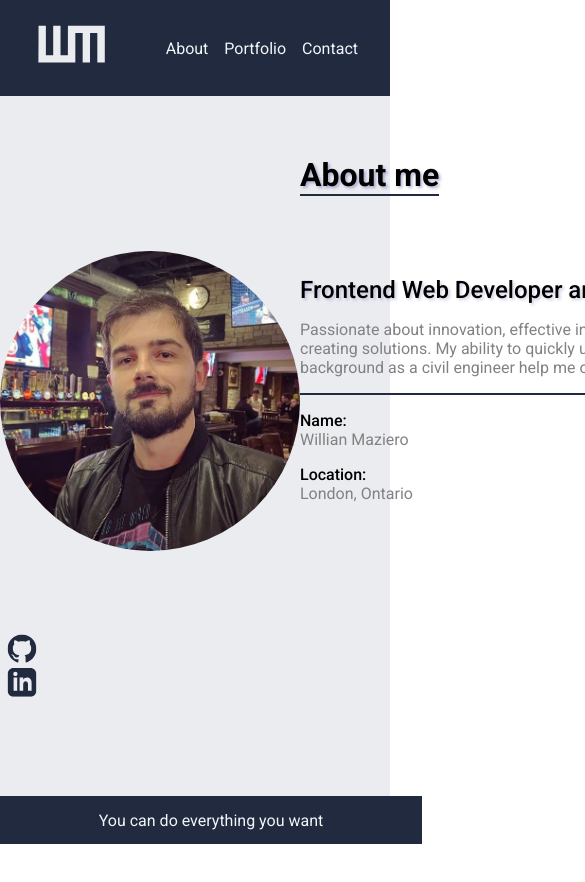
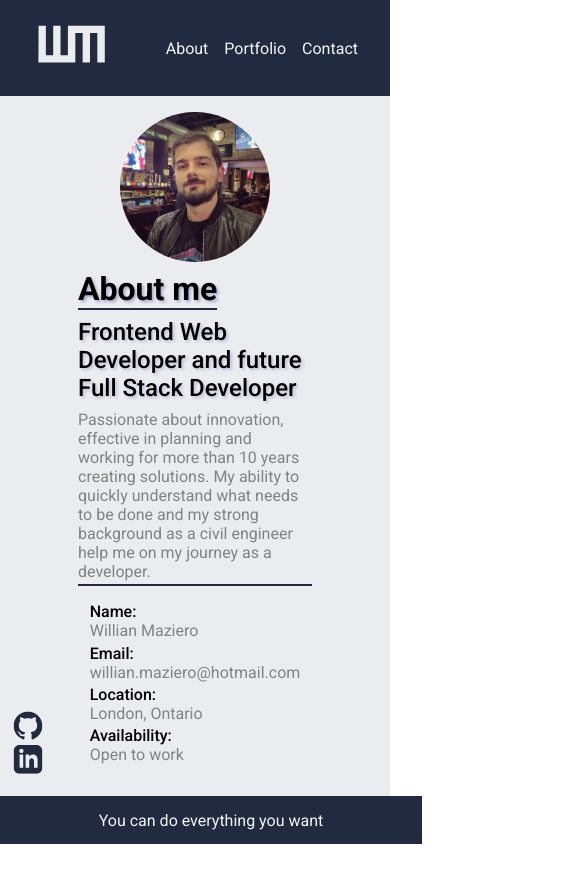
Before and after one commit to oMazzi/willianmaziero, a React (Create React App) app: page /about in a window 390 px wide. Shown: the top 882 px of the page, 585 px wide, since content can reach past the window. Before the commit the page ends 844 px from the top, so only its background shows below. Built offline with nearby package versions, Linux system fonts and the light colour scheme.

Commit message:
responsive

```diff
--- a/src/App.js
+++ b/src/App.js
@@ -14,7 +14,7 @@ const App = () => {
     <div className={styles.app}>
       <BrowserRouter>
         <Header />
-        <Buttons />
+        <Buttons className={styles.buttons} />
         <Routes>
           <Route path="/willianmaziero/" element={<Home />} />
           <Route path="/about" element={<About />} />
--- a/src/components/About.js
+++ b/src/components/About.js
@@ -4,7 +4,6 @@ import avatar from '../assets/profile.png';
 
 const About = () => {
   return (
-    <>
     <section className={styles.container}>
       <section className={styles.avatar}>
         <img src={avatar} alt="Profile" />
@@ -18,8 +17,8 @@ const About = () => {
           <p>
             Passionate about innovation, effective in planning and working for
             more than 10 years creating solutions. My ability to quickly
-              understand what needs to be done and my strong background as a
-              civil engineer help me on my journey as a developer.
+            understand what needs to be done and my strong background as a civil
+            engineer help me on my journey as a developer.
           </p>
         </div>
         <section className={styles.info}>
@@ -42,7 +41,6 @@ const About = () => {
         </section>
       </section>
     </section>
-    </>
   );
 };
 
--- a/src/components/About.module.css
+++ b/src/components/About.module.css
@@ -2,7 +2,7 @@
   display: grid;
   grid-template-columns: 1fr 2fr;
   align-items: center;
-  height: 610px;
+  height: 80vh;
 }
 
 .container svg {
@@ -11,7 +11,7 @@
 
 .about {
   padding-bottom: 8rem;
-  width: 650px;
+  width: 60vw;
 }
 
 .mainContent {
@@ -60,3 +60,37 @@
   width: 300px;
   border-radius: 50%;
 }
+
+
+@media (max-width: 480px) {
+  .container {
+    grid-template-columns: 1fr;
+    justify-items: center;
+    width: 100vw;
+    margin-top: 1rem;
+  }
+  .avatar img {
+    width: 150px;
+    border-radius: 50%;
+  }
+  .about {
+    display: grid;
+    grid-template-columns: 1fr;
+    justify-items: center;
+    font-size: 1rem;
+  }
+  .title{
+    margin-top: .5rem;
+  }
+  .titleSecond {
+    margin: .5rem 0 .5rem 0;
+  }
+  .info {
+    display: grid;
+    grid-template-columns: 1fr;
+  }
+  .about div p {
+    color: #828282;
+    margin-bottom: .2rem;
+  }
+  }
--- a/src/components/Buttons.module.css
+++ b/src/components/Buttons.module.css
@@ -1,11 +1,12 @@
 .container {
   display: flex;
+  align-items: end;
   flex-direction: column;
   width: fit-content;
   scale: 1.2;
+  margin-left: 1rem;
   position: absolute;
-  top: 640px;
-  left: 10px;
+  top: 85vh;
   z-index: 1000;
 }
 
--- a/src/components/Contact.js
+++ b/src/components/Contact.js
@@ -28,7 +28,7 @@ const Contact = () => {
   };
 
   return (
-    <section>
+    <section className={styles.grid}>
       <div className={styles.title}>
         <h1>Contact</h1>
       </div>
@@ -78,7 +78,7 @@ const Contact = () => {
             <button type="submit">Send Message</button>
           </div>
         </form>
-        <div>
+        <div className={styles.containerContactMain}>
           <div className={styles.contactMain}>
             <h3 className={styles.titleContact}>Contact Information</h3>
             <p>We can work and build amazing things together</p>
--- a/src/components/Contact.module.css
+++ b/src/components/Contact.module.css
@@ -81,7 +81,7 @@ p {
   width:100%;
   padding:8px 0 5px 0;
   font-size:16px;
-  color:#212A3E;
+  color: #212A3E;
 }
 
 .inputContainer textarea:focus {
@@ -131,3 +131,53 @@ p {
   margin-top: 1rem;
   margin-bottom: 3rem;
 }
+
+@media (max-width: 480px) {
+  .grid {
+    display: grid;
+    grid-template-columns: 1fr;
+    width: 100vw;
+    height: auto;
+    overflow: hidden;
+  }
+  .title {
+    width: 100vw;
+    margin-top: .75rem;
+  }
+  .title h1 {
+    font-size: 1.25rem;
+  }
+  .container {
+    grid-template-columns: 1fr;
+    width: 100%;
+  }
+  .form {
+   display: flex;
+   flex-wrap: wrap;
+   width: 100%;
+  }
+  .form h3{
+    width: 100vw;
+    padding-top: 1rem;
+    padding-bottom: 1rem;
+  }
+  .form div {
+    width: 80vw;
+    margin-right: 1rem;
+  }
+  .containerContactMain {
+    max-width: 80vw;
+  }
+  .titleContact{
+    margin-top: 1rem;
+  }
+  .contactMain p {
+    margin-bottom: 1rem;
+  }
+  .btn button {
+    padding: .5rem .5rem;
+  }
+  .inputFullRow textarea {
+    height: 4rem;
+  }
+}
--- a/src/components/Home.module.css
+++ b/src/components/Home.module.css
@@ -32,3 +32,9 @@
     opacity: 1;
     transform: initial;
   }}
+
+  @media (max-width: 480px) {
+  .title {
+    font-size: 2rem;
+  }
+  }
--- a/src/components/Portfolio.module.css
+++ b/src/components/Portfolio.module.css
@@ -1,6 +1,6 @@
 .grid {
   display: flex;
- justify-content: space-between;
+  justify-content: space-between;
   align-items: center;
   height: 80vh;
 }
@@ -66,8 +66,29 @@
 button:disabled:hover{
   transform: scale(1);
   background-color: #EBECF0;
+  cursor: auto;
 }
 
 .titleButton {
   padding-left: 2rem;
 }
+
+@media (max-width: 480px) {
+  .grid {
+    display: flex;
+    flex-wrap: wrap;
+    align-content:center;
+  }
+  .container {
+    width: 100vw;
+    height: 20vh;
+    margin: 2rem 0 2rem 0;
+    padding: .5rem 0 .5rem 0;
+  }
+  .container div {
+  padding-left: 1rem;
+}
+  .title {
+    font-size: 2rem;
+  }
+  }
```
Also changed, not shown: src/App.module.css (line endings or trailing spaces), src/components/Header.module.css (line endings or trailing spaces), 1 other file (tests, documents, lock files or other folders). Lines whose indentation alone changed are shown as unchanged.
